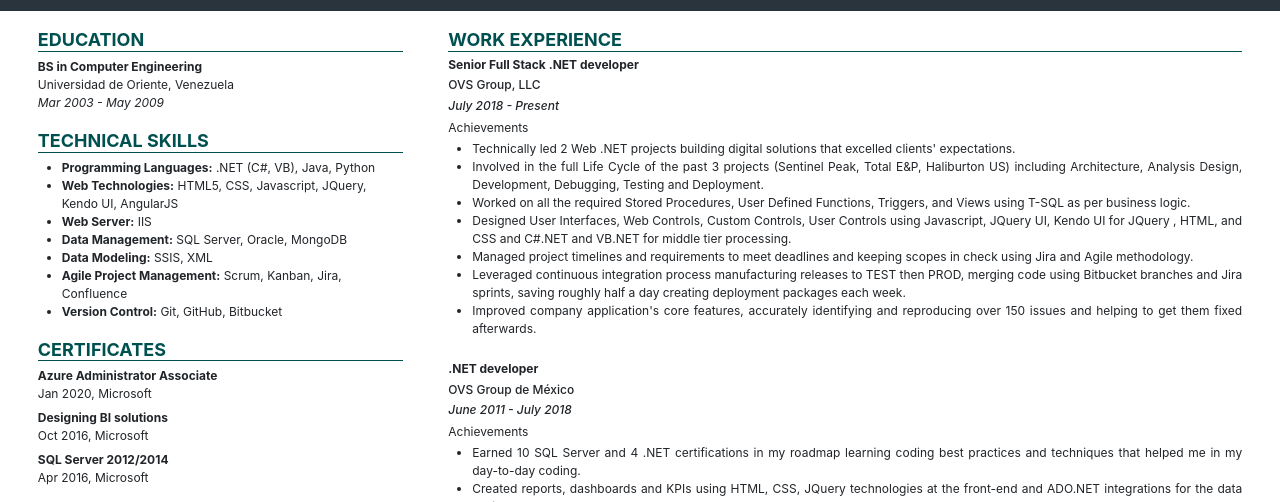
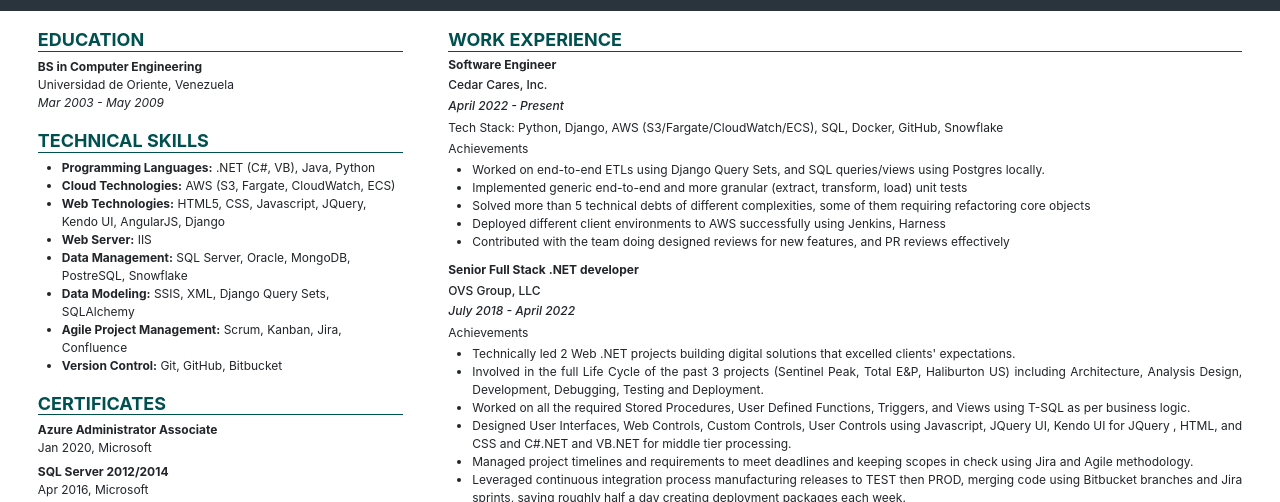
Before and after one commit to ronelzb/cv_htmltopdf, a plain HTML site: page index.html in a window 1280 px wide. Shown: the part 240-742 px from the top of the page. Drawn offline with nearby package versions, Linux system fonts and the light colour scheme; a script that the page names is missing.

Commit message:
Updated Resume

```diff
--- a/index.html
+++ b/index.html
@@ -2,6 +2,8 @@
 <html lang="en">
 
 <head>
+    <title>Resume</title>
+
     <meta charset="utf-8">
     <meta http-equiv="X-UA-Compatible" content="IE=edge">
     <meta name="viewport" content="width=device-width, initial-scale=1, shrink-to-fit=no">
@@ -31,7 +33,7 @@
         <div class="row">
             <div class="col-12 text-white">
                 <h1>Ronel Zapata</h1>
-                <h4 class="text-header-color">Full Stack .NET Developer</h5>
+                <h4 class="text-header-color">Full Stack .NET Developer</h4>
                 <p class="text-justify">
                     Full Stack developer with 10+ years working on data analytics and business intelligence software solutions delivering impactful, robust, and reliable engineering products in the oil and energy field, working in projects with companies of all sizes and shapes.
                     <br/><br/>
@@ -83,16 +85,19 @@
                                 <b>Programming Languages:</b> .NET (C#, VB), Java, Python
                             </li>
                             <li>
-                                <b>Web Technologies:</b> HTML5, CSS, Javascript, JQuery, Kendo UI, AngularJS
+                                <b>Cloud Technologies:</b> AWS (S3, Fargate, CloudWatch, ECS)
+                            </li>
+                            <li>
+                                <b>Web Technologies:</b> HTML5, CSS, Javascript, JQuery, Kendo UI, AngularJS, Django
                             </li>
                             <li>
                                 <b>Web Server:</b> IIS
                             </li>
                             <li>
-                                <b>Data Management:</b> SQL Server, Oracle, MongoDB
+                                <b>Data Management:</b> SQL Server, Oracle, MongoDB, PostreSQL, Snowflake
                             </li>
                             <li>
-                                <b>Data Modeling:</b> SSIS, XML
+                                <b>Data Modeling:</b> SSIS, XML, Django Query Sets, SQLAlchemy
                             </li>
                             <li>
                                 <b>Agile Project Management:</b> Scrum, Kanban, Jira, Confluence
@@ -107,8 +112,6 @@
                     <h4 class="text-header">CERTIFICATES</h4>
                     <div class="fw-bold">Azure Administrator Associate</div>
                     <div>Jan 2020, Microsoft</div>
-                    <div class="mt-2 fw-bold">Designing BI solutions</div>
-                    <div>Oct 2016, Microsoft</div>
                     <div class="mt-2 fw-bold">SQL Server 2012/2014</div>
                     <div>Apr 2016, Microsoft</div>
                 </div>
@@ -121,9 +124,31 @@
             </div>
             <div class="col-12 col-sm-8 pt-4 pe-sm-0">
                 <h4 class="text-header">WORK EXPERIENCE</h4>
+                <h6 class="fw-bold">Software Engineer</h6>
+                <h6>Cedar Cares, Inc.</h6>
+                <h6><i>April 2022 - Present</i></h6>
+                <div class="mb-1">Tech Stack: Python, Django, AWS (S3/Fargate/CloudWatch/ECS), SQL, Docker, GitHub, Snowflake</div>
+                <div class="mb-1">Achievements</div>
+                <ul class="text-justify">
+                    <li>
+                        Worked on end-to-end ETLs using Django Query Sets, and SQL queries/views using Postgres locally.
+                    </li>
+                    <li>
+                        Implemented generic end-to-end and more granular (extract, transform, load) unit tests
+                    </li>
+                    <li>
+                        Solved more than 5 technical debts of different complexities, some of them requiring refactoring core objects
+                    </li>
+                    <li>
+                        Deployed different client environments to AWS successfully using Jenkins, Harness
+                    </li>
+                    <li>
+                        Contributed with the team doing designed reviews for new features, and PR reviews effectively
+                    </li>
+                </ul>
                 <h6 class="fw-bold">Senior Full Stack .NET developer</h6>
                 <h6>OVS Group, LLC</h6>
-                <h6><i>July 2018 - Present</i></h6>
+                <h6><i>July 2018 - April 2022</i></h6>
                 <div class="mb-1">Achievements</div>
                 <ul class="text-justify">
                     <li>
@@ -148,7 +173,7 @@
                         Improved company application's core features, accurately identifying and reproducing over 150 issues and helping to get them fixed afterwards.
                     </li>
                 </ul>
-                <h6 class="pt-3 fw-bold">.NET developer</h6>
+                <h6 class="mt-5 pt-3 fw-bold" style="page-break-before: always">.NET developer</h6>
                 <h6>OVS Group de México</h6>
                 <h6><i>June 2011 - July 2018</i></h6>
                 <div class="mb-1">Achievements</div>
```
